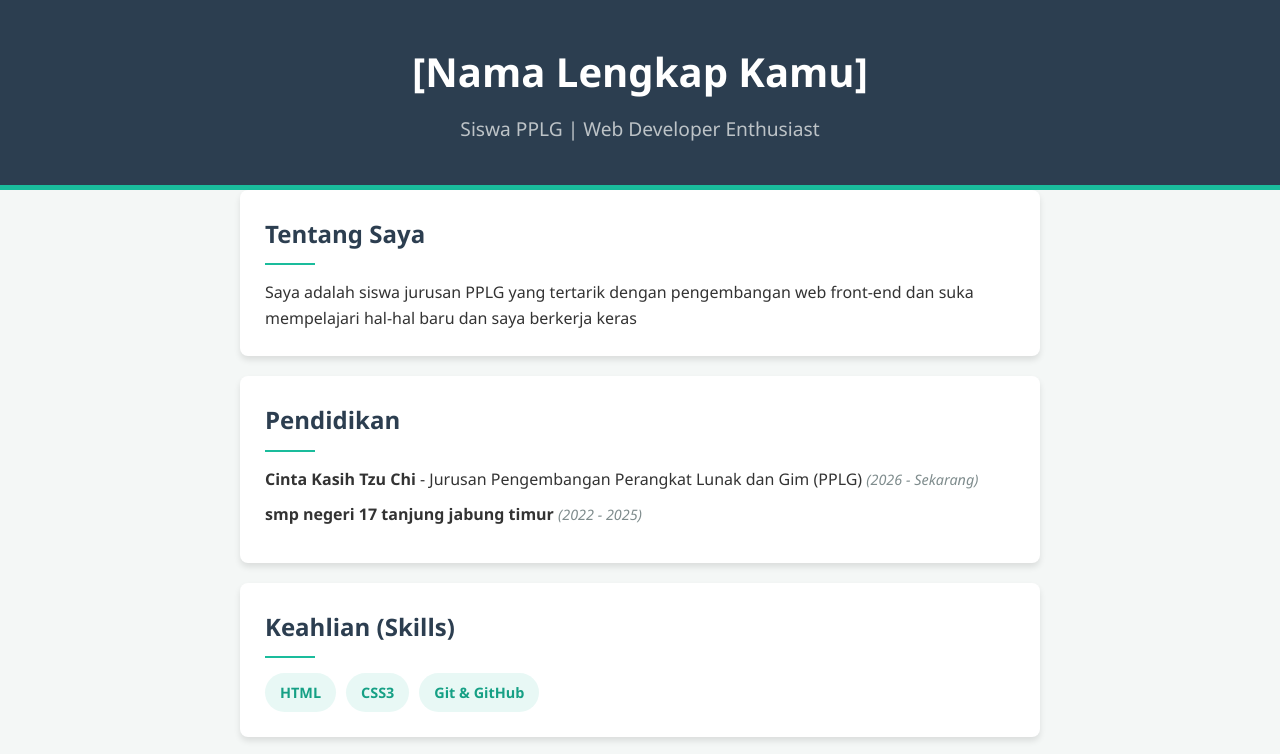
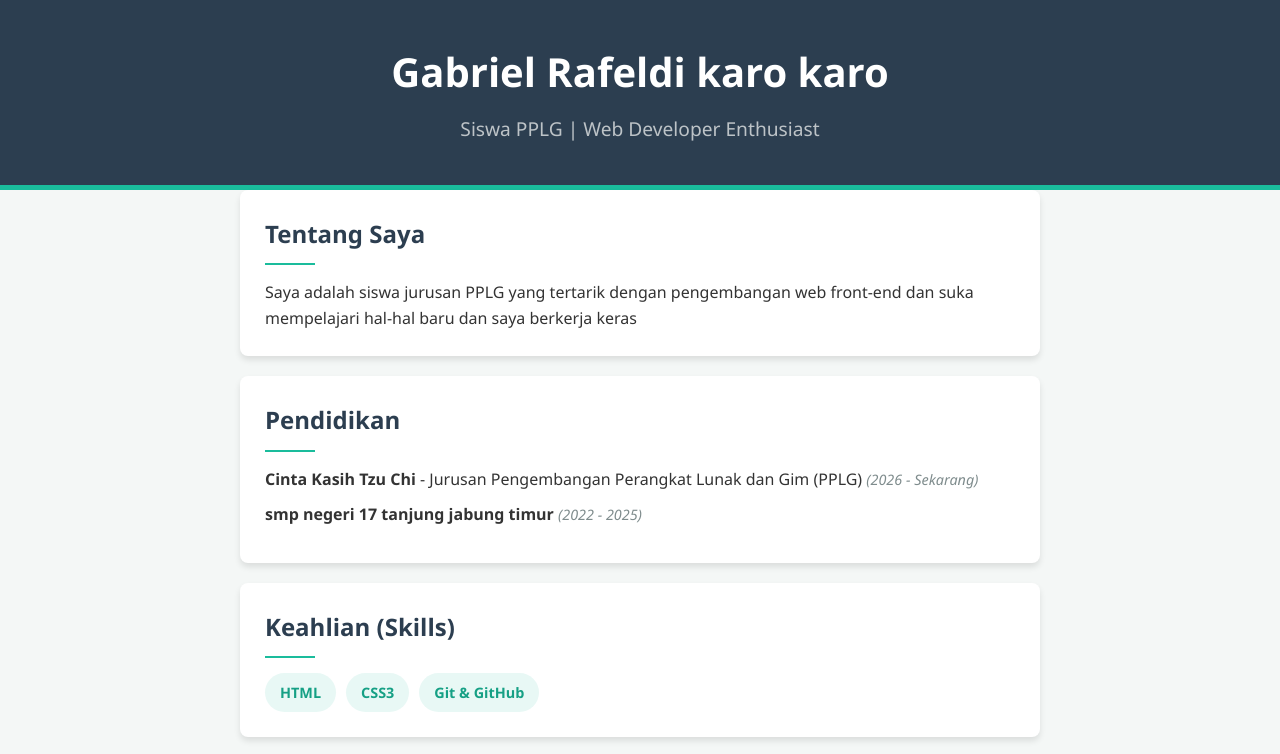
Before and after one commit to gabrielrafeldi-lgtm/tugas_cv, a plain HTML site: page index.html in a window 1280 px wide. Shown: the top 754 px of the page. Drawn offline with Linux system fonts and the light colour scheme.

Commit message:
Update index.html

```diff
--- a/index.html
+++ b/index.html
@@ -10,7 +10,7 @@
 
     <header>
         <div class="container">
-            <h1>[Nama Lengkap Kamu]</h1>
+            <h1>Gabriel Rafeldi karo karo</h1>
             <p>Siswa PPLG | Web Developer Enthusiast</p>
         </div>
     </header>
```
